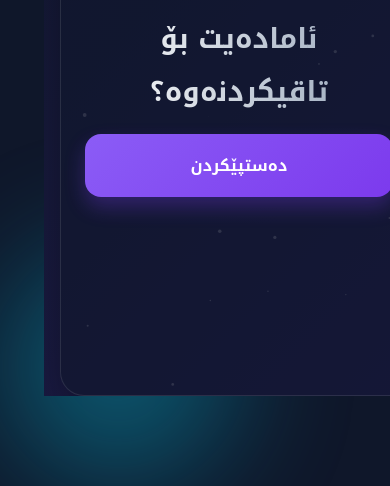
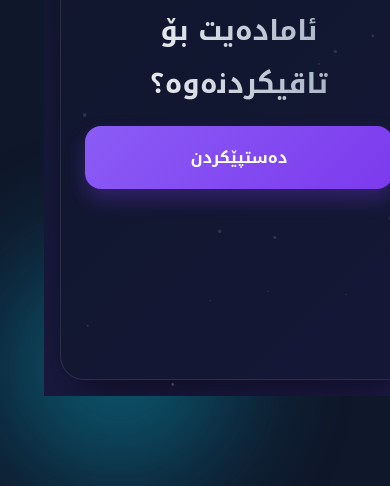
Before and after one commit to ariansoleiman25-collab/Exam3, a plain HTML site: page index.html in a window 390 px wide. Shown: the part 448-934 px from the top of the page. Drawn offline with Linux system fonts and the light colour scheme.

Commit message:
Layout: Universal Mobile Fix (100dvh + viewport-fit=cover)

```diff
--- a/index.html
+++ b/index.html
@@ -2,7 +2,7 @@
 <html lang="ckb" dir="rtl">
 <head>
   <meta charset="utf-8" />
-  <meta name="viewport" content="width=device-width,initial-scale=1,maximum-scale=1,user-scalable=no" />
+  <meta name="viewport" content="width=device-width, initial-scale=1, maximum-scale=1, user-scalable=no, viewport-fit=cover" />
   <title>Prolog Quiz - Sorani Edition</title>
 
   <!-- Noto Kufi Arabic is great for UI headings, Noto Sans Arabic for body -->
@@ -35,20 +35,24 @@
     }
 
     *{ box-sizing:border-box; -webkit-tap-highlight-color: transparent; margin: 0; padding: 0; }
-    html,body{ height:100%; width: 100%; }
 
     html {
       background-color: var(--bg0);
       overflow: hidden;
-      overscroll-behavior: none; /* Prevent elastic bounce */
+      height: 100%;
+      height: 100dvh; /* Dynamic constrained height */
     }
 
     body{
       color:var(--text);
       font-family: var(--font-ui);
       background: linear-gradient(135deg, var(--bg0), var(--bg1));
-      width: 100vw; /* Strict viewport width */
+      width: 100%;
+      height: 100%;
+      height: 100dvh;
       overflow: hidden;
+      display: flex; /* Flex body to center app if huge screen */
+      justify-content: center;
     }
 
     /* English Text Helper */
@@ -83,12 +87,15 @@
     .app {
       display: flex;
       flex-direction: column;
+      width: 100%;
       height: 100%;
-      width: 100%;
       max-width: 600px;
-      margin: 0 auto; /* Center horizontally */
+      /* removed auto margin, handled by body flex */
       padding: 16px;
-      padding-bottom: env(safe-area-inset-bottom, 16px); /* iOS Home bar */
+      padding-top: max(16px, env(safe-area-inset-top));
+      padding-bottom: max(16px, env(safe-area-inset-bottom));
+      padding-left: max(16px, env(safe-area-inset-left));
+      padding-right: max(16px, env(safe-area-inset-right));
       position: relative;
       z-index: 1;
     }
@@ -104,6 +111,7 @@
       border-radius: 20px;
       margin-bottom: 16px;
       will-change: transform, opacity;
+      flex-shrink: 0; /* Never shrink header */
     }
 
     .brand {
@@ -149,9 +157,9 @@
       box-shadow: var(--shadow);
       transition: transform 0.3s cubic-bezier(0.34, 1.56, 0.64, 1);
       will-change: transform;
-
-      /* Ensure proper centering of content inside */
       align-items: stretch;
+      /* safe scrolling */
+      -webkit-overflow-scrolling: touch;
     }
 
     /* Start Screen */
```
